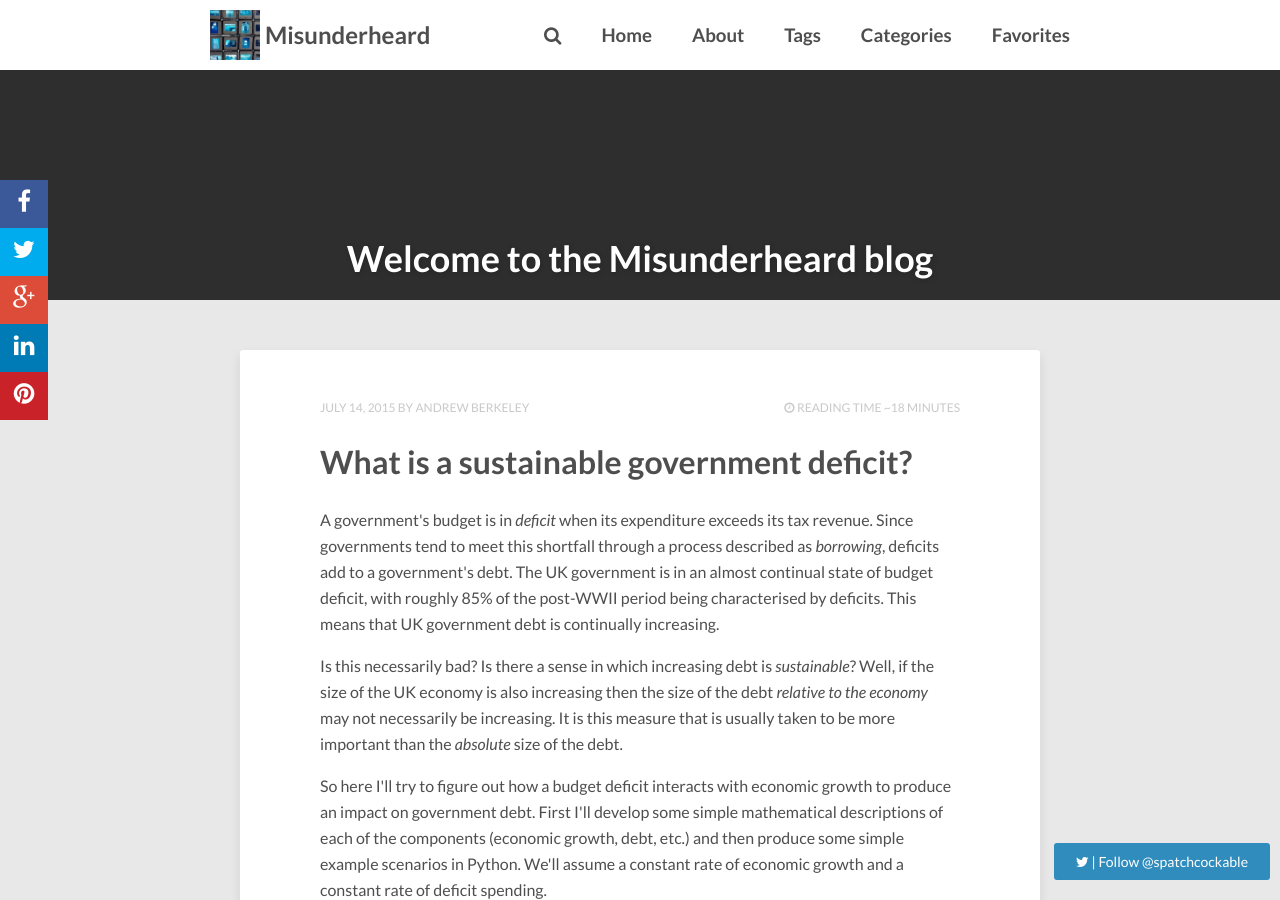
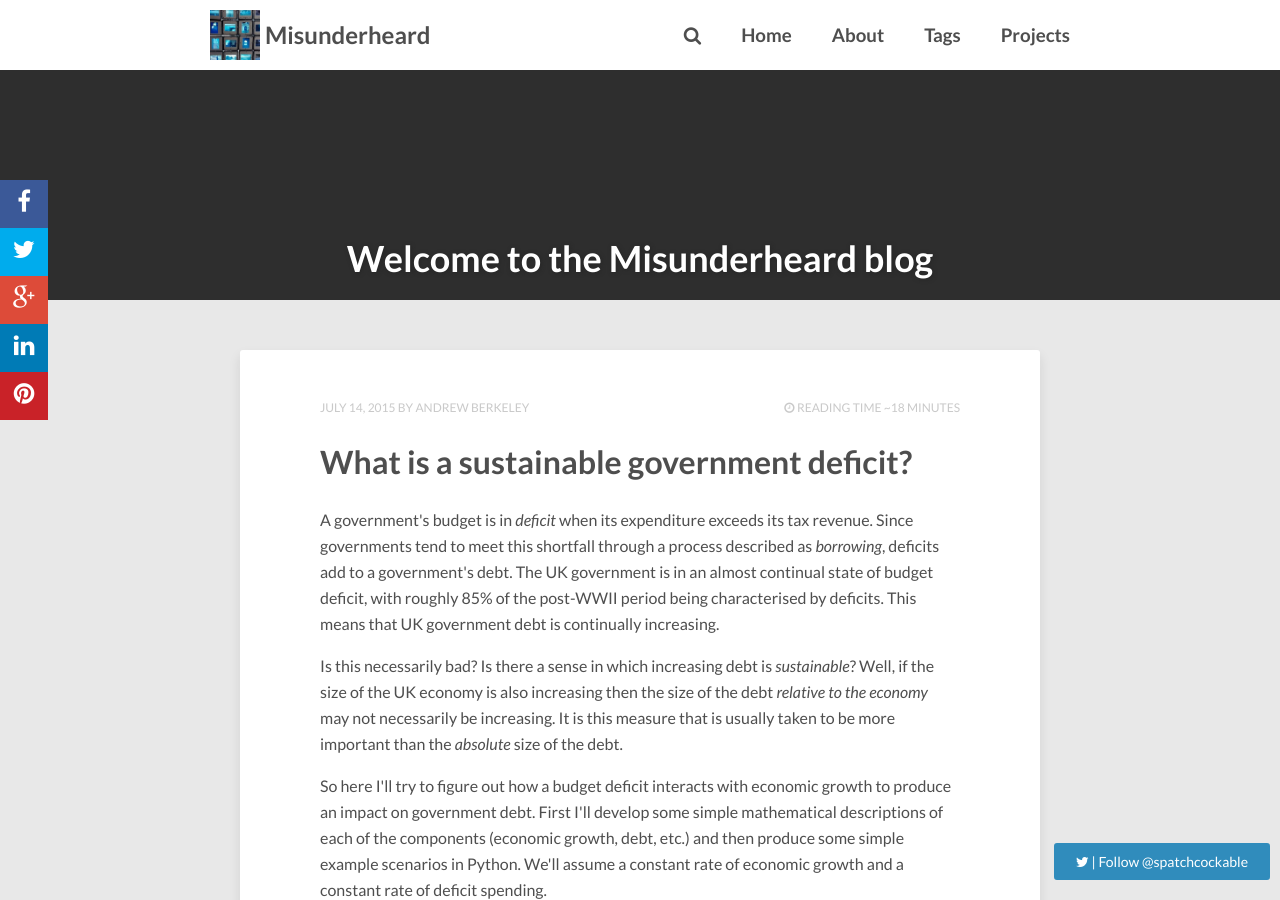
Before and after one commit to spatchcock/spatchcock.github.io, a Jekyll site: the page built from index.html, in a window 1280 px wide and 900 px high. Built offline with Jekyll 4.4.1, drawn with Linux system fonts in a browser that asks for light colours; nearby versions of some CDN libraries; formulas are drawn with MathJax 3; the list of posts is cut into pages by our own code; comment, search, counter and statistics services are not loaded.

Commit message:
configure header tabs

```diff
--- a/_config.yml
+++ b/_config.yml
@@ -15,16 +15,13 @@ menu:
     url: '/about'
   - title: 'Tags'
     url: '/tags'
-  - title: 'Categories'
-    url: '/categories'
-    type: 'categories'
-  - title: 'Favorites'
+  - title: 'Projects'
     url: '#'
     submenu:
-      - title: 'highlighter'
-        url: '/code-highlighting-post/'
-      - title: 'intro'
-        url: '/readability-post/'
+      - title: 'Modelling foraminifera'
+        url: '/foram_python/'
+      - title: 'Monetary economics'
+        url: '/monetary_economics/'
 
 # Owner/author information
 owner:
```
